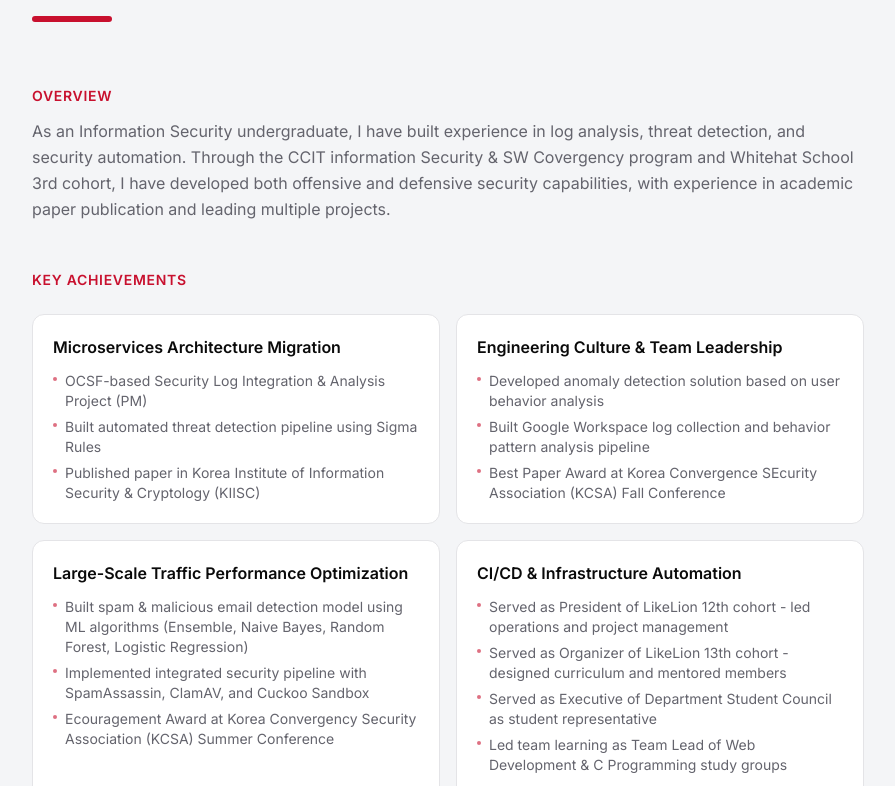
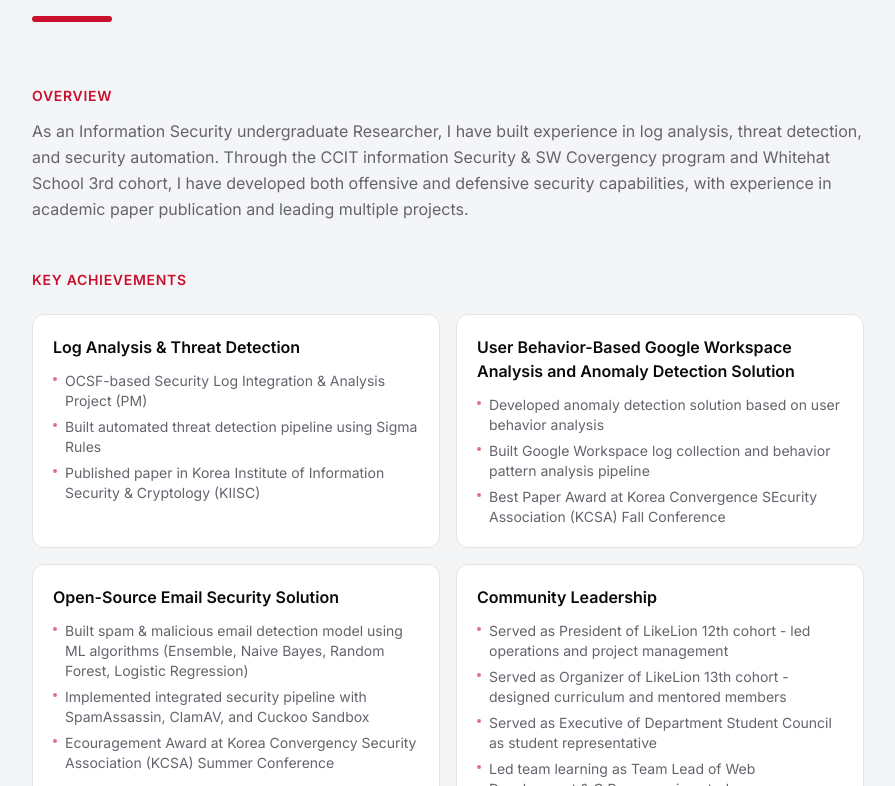
Before and after one commit to thdwlgus/jihyun_portfolio, a Next.js app: page /en in a window 1280 px wide. Shown: the part 2854-3640 px from the top of the page, without its empty margins (192-1087 px from the left). Built offline with nearby package versions, Linux system fonts and the light colour scheme; no server answers; a web font is replaced by a local one.

Commit message:
final update

```diff
--- a/src/data/career-detail.ts
+++ b/src/data/career-detail.ts
@@ -24,7 +24,7 @@ export const careerDetailSections: CareerDetailSection[] = [
   {
     id: "OCSF",
     title: "OCSF 기반 보안 로그 통합 및 분석 프로젝트",
-    titleEn: "OCSF-Based SEcurity Log Integration and Analysis",
+    titleEn: "OCSF-Based Security Log Integration and Analysis",
     background: [
       {
         text: "Nginx, BIND9, AWS CloudTrail 등 환경마다 포맷이 상이한 로그들은 각각의 구조를 개별적으로 파악해야 했고, 이는 분석 효율을 크게 저하시켰습니다.",
--- a/src/data/career-summary.ts
+++ b/src/data/career-summary.ts
@@ -6,14 +6,14 @@ export interface CareerHighlight {
 }
 
 export const careerOverview = {
-  ko: "정보보호학전공 학부생으로 로그 분석·위협 탐지·보안 자동화 분야에서 경험을 쌓아왔습니다. CCIT 정보보안 SW융합전공, Whitehat School 3기 활동을 통해 공격과 방어 양면의 보안 역량을 키웠으며, 학술 논문 게재 및 다수의 프로젝트 리드 경험을 보유하고 있습니다.",
-  en: "As an Information Security undergraduate, I have built experience in log analysis, threat detection, and security automation. Through the CCIT information Security & SW Covergency program and Whitehat School 3rd cohort, I have developed both offensive and defensive security capabilities, with experience in academic paper publication and leading multiple projects.",
+  ko: "정보보호학전공 학부 연구생으로 로그 분석·위협 탐지·보안 자동화 분야에서 경험을 쌓아왔습니다. CCIT 정보보안 SW융합전공, Whitehat School 3기 활동을 통해 공격과 방어 양면의 보안 역량을 키웠으며, 학술 논문 게재 및 다수의 프로젝트 리드 경험을 보유하고 있습니다.",
+  en: "As an Information Security undergraduate Researcher, I have built experience in log analysis, threat detection, and security automation. Through the CCIT information Security & SW Covergency program and Whitehat School 3rd cohort, I have developed both offensive and defensive security capabilities, with experience in academic paper publication and leading multiple projects.",
 };
 
 export const careerHighlights: CareerHighlight[] = [
   {
     title: "로그 분석 & 위협 탐지",
-    titleEn: "Microservices Architecture Migration",
+    titleEn: "Log Analysis & Threat Detection",
     items: [
       "OCSF 기반 보안 로그 통합 및 분석 프로젝트 (PM)",
       "Sigma Rule 활용 위협 탐지 자동화 파이프라인 구축",
@@ -27,7 +27,7 @@ export const careerHighlights: CareerHighlight[] = [
   },
   {
     title: "사용자 행위 기반 구글 워크스페이스 분석 및 이상 탐지 솔루션",
-    titleEn: "Engineering Culture & Team Leadership",
+    titleEn: "User Behavior-Based Google Workspace Analysis and Anomaly Detection Solution",
     items: [
       "사용자 행위 분석 기반 이상 징후 탐지 솔루션 구축",
       "구글 워크스페이스 로그 수집 및 행위 패턴 분석 파이프라인 구축",
@@ -41,7 +41,7 @@ export const careerHighlights: CareerHighlight[] = [
   },
   {
     title: "오픈소스 이메일 보안 솔루션",
-    titleEn: "Large-Scale Traffic Performance Optimization",
+    titleEn: "Open-Source Email Security Solution",
     items: [
       "머신러닝(앙상블, 나이브베이즈, 랜덤포레스트, 로지스틱 회귀 등) 기반 스팸·악성 메일 탐지 모델 구축",
       "Spam Assassin·ClamAV·Cuckoo Sandbox 연동 통합 보안 파이프라인 구현",
@@ -55,7 +55,7 @@ export const careerHighlights: CareerHighlight[] = [
   },
   {
     title: "커뮤니티 리더십",
-    titleEn: "CI/CD & Infrastructure Automation",
+    titleEn: "Community Leadership",
     items: [
       "멋쟁이사자처럼 12기 회장 역임 - 기수 운영 및 프로젝트 총괄",
       "멋쟁이사자처럼 13기 운영진 - 교육 설계 및 멘토링",
--- a/src/data/experience.ts
+++ b/src/data/experience.ts
@@ -18,8 +18,8 @@ export const experiences: Experience[] = [
   {
     company: "CCIT 정보보안 SW융합전공",
     companyEn: "Cultural Contents & Information Technology",
-    role: "학생",
-    roleEn: "Student",
+    role: "학부 연구생",
+    roleEn: "Undergraduate Researcher",
     team: "중부대학교",
     teamEn: "Joongbu University",
     period: "2025.03. ~ 2025.12",
--- a/src/data/profile.ts
+++ b/src/data/profile.ts
@@ -18,7 +18,7 @@ export const profile = {
     {
       school: "중부대학교",
       schoolEn: "Joongbu University",
-      major: "정보보호학전공",
+      major: "정보보호학과",
       majorEn: "Department of Information Security",
       degree: "공학사",
       degreeEn: "Bachelor's'",
--- a/src/data/projects.ts
+++ b/src/data/projects.ts
@@ -15,75 +15,160 @@ export interface Project {
 
 export const projects: Project[] = [
   {
-    title: "오픈소스 CLI 도구 개발",
+    title: "악성문서 중심의 이메일 보안 솔루션",
     titleEn: "Open Source CLI Tool Development",
-    period: "2023.06. ~ 2023.12.",
-    periodEn: "Jun 2023 — Dec 2023",
+    period: "2025.03. ~ 2025.12.",
+    periodEn: "Mar 2025 — Dec 2025",
     goals: [
-      "개발자 생산성 향상을 위한 프로젝트 스캐폴딩 CLI 도구 개발",
-      "다양한 프레임워크와 언어를 지원하는 확장 가능한 플러그인 시스템 설계",
+      "악성 문서(HWP/HWPX) 및 첨부파일 중심의 이메일 위협 탐지 솔루션 개발",
+      "SPF/DKIM/DMARC 헤더 검증부터 동적 파일 분석까지 다층적 이메일 보안 파이프라인 구축",
     ],
     goalsEn: [
-      "Develop a project scaffolding CLI tool to improve developer productivity",
-      "Design an extensible plugin system supporting various frameworks and languages",
+      "Develop an email threat detection solution focused on malicious documents (HWP/HWPX) and attachments",
+      "Build a multi-layered email security pipeline covering SPF/DKIM/DMARC header validation through dynamic file analysis",
     ],
     contents: [
-      "TypeScript 기반 CLI 프레임워크 구현 및 npm 패키지 배포",
-      "플러그인 아키텍처 설계로 커뮤니티 기여 확장성 확보",
-      "인터랙티브 프롬프트 및 템플릿 엔진 통합",
+      "CentOS7 기반 Postfix/Dovecot SMTP 서버 구축 및 MX 레코드 수정을 통한 검증 메일 서버 연동",
+      "SpamAssassin을 활용한 rule 기반 스팸 필터링 및 EML 파싱·첨부파일 자동 추출 구현",
+      "Cuckoo Sandbox에 Volatility·Suricata·Yara Rule을 통합하여 첨부파일 동적 분석 환경 구성",
+      "Rest API를 통해 Cuckoo Sandbox와 검증 서버를 연결, 악성 점수(Score) 기반 분류 파이프라인 완성",
+      "Flask + MySQL 기반 웹 대시보드 구축 및 Clean 메일만 최종 수신자에게 전달하는 흐름 구현",
     ],
     contentsEn: [
-      "Implemented TypeScript-based CLI framework and published as npm package",
-      "Designed plugin architecture enabling community contribution scalability",
-      "Integrated interactive prompts and template engine",
+      "Built a CentOS7-based Postfix/Dovecot SMTP server and integrated a validation mail server via MX record modification",
+      "Implemented rule-based spam filtering using SpamAssassin and automated EML parsing and attachment extraction",
+      "Configured a dynamic attachment analysis environment by integrating Volatility, Suricata, and Yara Rules into Cuckoo Sandbox",
+      "Connected Cuckoo Sandbox and the validation server via REST API, completing a malicious score-based classification pipeline",
+      "Built a Flask + MySQL web dashboard and implemented a flow that delivers only clean emails to final recipients",
     ],
     results: [
-      "GitHub 스타 500개 이상 달성 및 월간 다운로드 2,000건 기록",
-      "커뮤니티 기여자 15명 확보 및 10개 이상의 공식 플러그인 배포",
-      "기술 블로그 게시 후 국내 개발자 커뮤니티에서 주목받음",
+      "Volatility·Suricata·Yara Rule 모듈 추가 후 Cuckoo 탐지 스코어 초기 대비 유의미하게 상승",
+      "HWP(OLE 바이너리)·HWPX(OOXML/ZIP) 두 포맷에 대한 파일 구조 분석 및 검사 로직 설계 완료",
+      "검증 서버 → 분석 파이프라인 → 수신자 전달까지 전 과정을 자동화한 이메일 보안 솔루션 프로토타입 구현",
     ],
     resultsEn: [
-      "Achieved 500+ GitHub stars and 2,000 monthly downloads",
-      "Attracted 15 community contributors and published 10+ official plugins",
-      "Gained attention in domestic developer community after tech blog publication",
+      "Detection score improved significantly after adding Volatility, Suricata, and Yara Rule modules to Cuckoo",
+      "Completed file structure analysis and inspection logic design for both HWP (OLE binary) and HWPX (OOXML/ZIP) formats",
+      "Implemented a full end-to-end email security solution prototype automating the entire flow from validation server → analysis pipeline → recipient delivery",
     ],
-    tags: ["TypeScript", "Node.js", "CLI", "Open Source"],
-    url: "https://github.com/example/cli-tool",
+    tags: ["Python", "Cuckoo Sandbox", "SpamAssassin", "ClamAV", "Flask", "MySQL", "Postfix", "CentOS7", "Yara", "Suricata"],
   },
   {
-    title: "이커머스 플랫폼 구축",
-    titleEn: "E-Commerce Platform Development",
-    period: "2021.01. ~ 2021.09.",
-    periodEn: "Jan 2021 — Sep 2021",
+    title: "OCSF 기반 보안 로그 통합 및 분석",
+    titleEn: "OCSF-Based Security Log Integration and Analysis",
+    period: "2025.05. ~ 2025.09.",
+    periodEn: "May 2025 — Sep 2021",
     goals: [
-      "중소규모 판매자를 위한 확장 가능한 이커머스 플랫폼 설계",
-      "실시간 재고 관리 및 결제 시스템 통합",
+      "이기종 환경(Nginx, BIND9, AWS CloudTrail 등)에서 발생하는 보안 로그를 OCSF 공통 포맷으로 정규화하여 통합 분석 환경 구축",
+      "Sigma Rules 기반 공격 탐지 및 실시간 알림 파이프라인 구현으로 보안 관제 자동화 달성",
     ],
     goalsEn: [
-      "Design a scalable e-commerce platform for small-to-medium sellers",
-      "Integrate real-time inventory management and payment systems",
+      "Normalize security logs from heterogeneous environments (Nginx, BIND9, AWS CloudTrail, etc.) into a common OCSF format to build a unified analysis environment",
+      "Achieve security monitoring automation through Sigma Rules-based attack detection and a real-time alert pipeline",
     ],
     contents: [
-      "Next.js 기반 SSR 프론트엔드와 마이크로서비스 백엔드 구현",
-      "Stripe 결제 연동 및 주문 처리 워크플로우 자동화",
-      "Elasticsearch 기반 상품 검색 엔진 구축",
+      "Filebeat·Logstash를 활용한 로그 수집 파이프라인 구성 및 OCSF 스키마 기반 필드 정규화 구현",
+      "외부망·AWS·내부망을 아우르는 공격 시나리오 직접 설계 및 CVE PoC(CVE-2016-6662, CVE-2021-3156, CVE-2022-0847) 활용 공격 행위 재현",
+      "Kafka 클러스터 기반 원본 로그 보존 및 Python Normalizer로 OCSF 포맷 변환, Elasticsearch 적재",
+      "Sigma Rules → ElastAlert 변환 파이프라인 구성 및 단일 로그 탐지 불가 공격에 대한 패턴 기반 상관 분석 탐지 구현",
+      "Slack API 연동을 통한 실시간 공격 알림 전송 및 GuardDuty 로그 상관분석으로 자격증명 탈취 탐지 고도화",
     ],
     contentsEn: [
-      "Implemented SSR frontend with Next.js and microservices backend",
-      "Integrated Stripe payments and automated order processing workflows",
-      "Built product search engine powered by Elasticsearch",
+      "Configured a log collection pipeline using Filebeat and Logstash, and implemented field normalization based on the OCSF schema",
+      "Designed attack scenarios spanning external network, AWS, and internal network, and reproduced attack behaviors using CVE PoCs (CVE-2016-6662, CVE-2021-3156, CVE-2022-0847)",
+      "Preserved raw logs via Kafka cluster, converted to OCSF format using a Python Normalizer, and loaded into Elasticsearch",
+      "Configured a Sigma Rules → ElastAlert conversion pipeline and implemented pattern-based correlation analysis detection for attacks undetectable from a single log",
+      "Sent real-time attack alerts via Slack API integration and enhanced credential theft detection through GuardDuty log correlation analysis",
     ],
     results: [
-      "출시 3개월 만에 월간 활성 사용자 10,000명 달성",
-      "평균 페이지 로딩 시간 1.2초로 최적화하여 이탈률 35% 감소",
-      "판매자 온보딩 프로세스 자동화로 운영 비용 40% 절감",
+      "외부망·AWS·내부망 3개 도메인에 걸친 이기종 로그를 단일 OCSF 파이프라인으로 통합, 확장 가능한 보안 관제 프레임워크 구현",
+      "단일 로그로 탐지 불가능한 공격(Web Shell + CURL, GuardDuty + StartSession 등)을 패턴 기반 상관 분석으로 탐지 성공",
+      "한국정보보호학회(KIISC) 논문 게재",
     ],
     resultsEn: [
-      "Reached 10,000 monthly active users within 3 months of launch",
-      "Optimized average page load to 1.2s, reducing bounce rate by 35%",
-      "Reduced operational costs by 40% through automated seller onboarding",
+      "Integrated heterogeneous logs across three domains (external network, AWS, internal network) into a single OCSF pipeline, building an extensible security monitoring framework",
+      "Successfully detected attacks undetectable from a single log (Web Shell + CURL, GuardDuty + StartSession, etc.) via pattern-based correlation analysis",
+      "Published in KIISC (Korea Institute of Information Security and Cryptology)",
     ],
-    tags: ["Next.js", "Node.js", "PostgreSQL", "Elasticsearch", "AWS"],
-    url: "https://example.com/ecommerce-demo",
+    tags: ["OCSF", "ELK Stack", "Elasticsearch", "Logstash", "Kibana", "Kafka", "Filebeat", "Sigma Rules", "ElastAlert", "Python", "AWS CloudTrail", "AWS GuardDuty", "Slack API", "CVE Analysis"],
+    url: "https://github.com/OCSF-Logrrr",
+  },
+  {
+    title: "사용자 행위 기반 구글 워크스페이스 분석 및 이상 탐지 솔루션 개발",
+    titleEn: "User Behavior-Based Google Workspace Analysis and Anomaly Detection Solution",
+    period: "2024.08. ~ 2024.12.",
+    periodEn: "Aug 2024 — Dec 2024",
+    goals: [
+      "SaaS 환경에서의 효율적인 이상 탐지 및 보안 운영 체계 구축",
+      "Google Workspace Audit 로그 기반 사용자 행위 분석 및 정책 설계",
+    ],
+    goalsEn: [
+      "Build an efficient anomaly detection and security operations framework for SaaS environments",
+      "Analyze user behavior and design detection policies based on Google Workspace audit logs",
+    ],
+    contents: [
+      "Google Workspace(Gmail, Drive, Chat) Audit 로그 수집 자동화 (Daemon 구현)",
+      "ELK 스택(Logstash → Elasticsearch → Kibana) 기반 로그 파이프라인 구축",
+      "ES|QL 기반 파일 이상·외부 통신·접근 시간 위반 등 카테고리별 탐지 정책 16개 설계",
+      "Kibana Rules 및 Dashboard를 통한 정책 위반 로그 실시간 시각화",
+      "Slack API + Slack Bolt를 활용한 실시간 보안 Alert 시스템 구현",
+    ],
+    contentsEn: [
+      "Automated Google Workspace (Gmail, Drive, Chat) audit log collection via daemon implementation",
+      "Built a log pipeline based on ELK stack (Logstash → Elasticsearch → Kibana)",
+      "Designed 16 category-based detection policies using ES|QL covering file anomalies, external communication, and access time violations",
+      "Real-time visualization of policy violation logs via Kibana Rules and Dashboard",
+      "Implemented a real-time security alert system using Slack API + Slack Bolt",
+    ],
+    results: [
+      "한국융합보안학회 2024 추계학술대회 우수논문상 수상",
+      "Google Workspace 환경 특화 보안 모니터링 인프라 독자 구축",
+    ],
+    resultsEn: [
+      "Won Best Paper Award at the 2024 Fall Conference of the Korea Convergence Security Association (KCSA)",
+      "Independently built a Google Workspace-specific security monitoring infrastructure",
+    ],
+    tags: ["ELK Stack", "Elasticsearch", "Google Workspace", "Python", "Slack API"],
+  },
+  {
+    title: "오픈소스 이메일 보안 솔루션",
+    titleEn: "Open-Source Email Security Solution",
+    period: "2024.03. ~ 2024.07.",
+    periodEn: "Mar 2024 — Jul 2024",
+    goals: [
+      "악성 메일 위협에 대응하는 오픈소스 기반 이메일 보안 솔루션 개발",
+      "스팸·악성코드·피싱 탐지 기능을 머신러닝으로 자동화하여 사용자 보안 취약성 해소",
+    ],
+    goalsEn: [
+      "Develop an open-source email security solution to counter malicious email threats",
+      "Automate spam, malware, and phishing detection with machine learning to address user security vulnerabilities",
+    ],
+    contents: [
+      "MX 레코드 수정을 통한 검증 메일 서버 구축 및 SPF/DKIM/DMARC 초기 보안 설정",
+      "SpamAssassin·ClamAV·OLE 객체 추출·파일 Hex Signature 검증을 결합한 다중 첨부파일 분석 파이프라인 구현",
+      "Cuckoo Sandbox에 Volatility·Suricata·Yara Rule 모듈을 추가하여 동적 악성파일 분석 환경 구축 (VM 5대 운영)",
+      "Naive Bayes·Random Forest·Logistic Regression·Ensemble 4개 모델 및 SMOTE 기반 앙상블 피싱 URL 탐지 모델 개발 (42개 피처)",
+      "Flask + MySQL 기반 웹 리포트 시스템 구축 및 검증 결과 JSON 보고서 연동",
+    ],
+    contentsEn: [
+      "Built a validation mail server via MX record modification and configured initial SPF/DKIM/DMARC security settings",
+      "Implemented a multi-layered attachment analysis pipeline combining SpamAssassin, ClamAV, OLE object extraction, and file hex signature verification",
+      "Built a dynamic malware analysis environment by adding Volatility, Suricata, and Yara Rule modules to Cuckoo Sandbox (operating 5 VMs)",
+      "Developed 4 models (Naive Bayes, Random Forest, Logistic Regression, Ensemble) and a SMOTE-based ensemble phishing URL detection model using 42 features",
+      "Built a Flask + MySQL web report system integrated with JSON-format validation result reports",
+    ],
+    results: [
+      "한국융합보안학회 2024 하계학술대회 장려상 수상",
+      "Random Forest 모델 기준 정확도 약 90%, SMOTE 적용 후 Phishing 재현율 대폭 개선",
+      "SpamAssassin 실환경 테스트에서 스팸 차단율 90% 이상 달성",
+      "영세 사업자 대상 오픈소스 ETP 솔루션으로 확장 가능한 end-to-end 이메일 보안 인프라 독자 구현",
+    ],
+    resultsEn: [
+      "Honorable Mention Award at the 2024 Summer Conference of the Korea Convergence Security Association (KCSA)",
+      "Achieved approximately 90% accuracy with the Random Forest model; phishing recall improved significantly after applying SMOTE",
+      "Achieved 90%+ spam blocking rate in real-world SpamAssassin testing",
+      "Independently implemented an end-to-end email security infrastructure extensible as an open-source ETP solution for small businesses",
+    ],
+    tags: ["SpamAssassin", "ClamAV", "Cuckoo Sandbox", "Machine Learning", "Flask"],
   },
 ];
```
